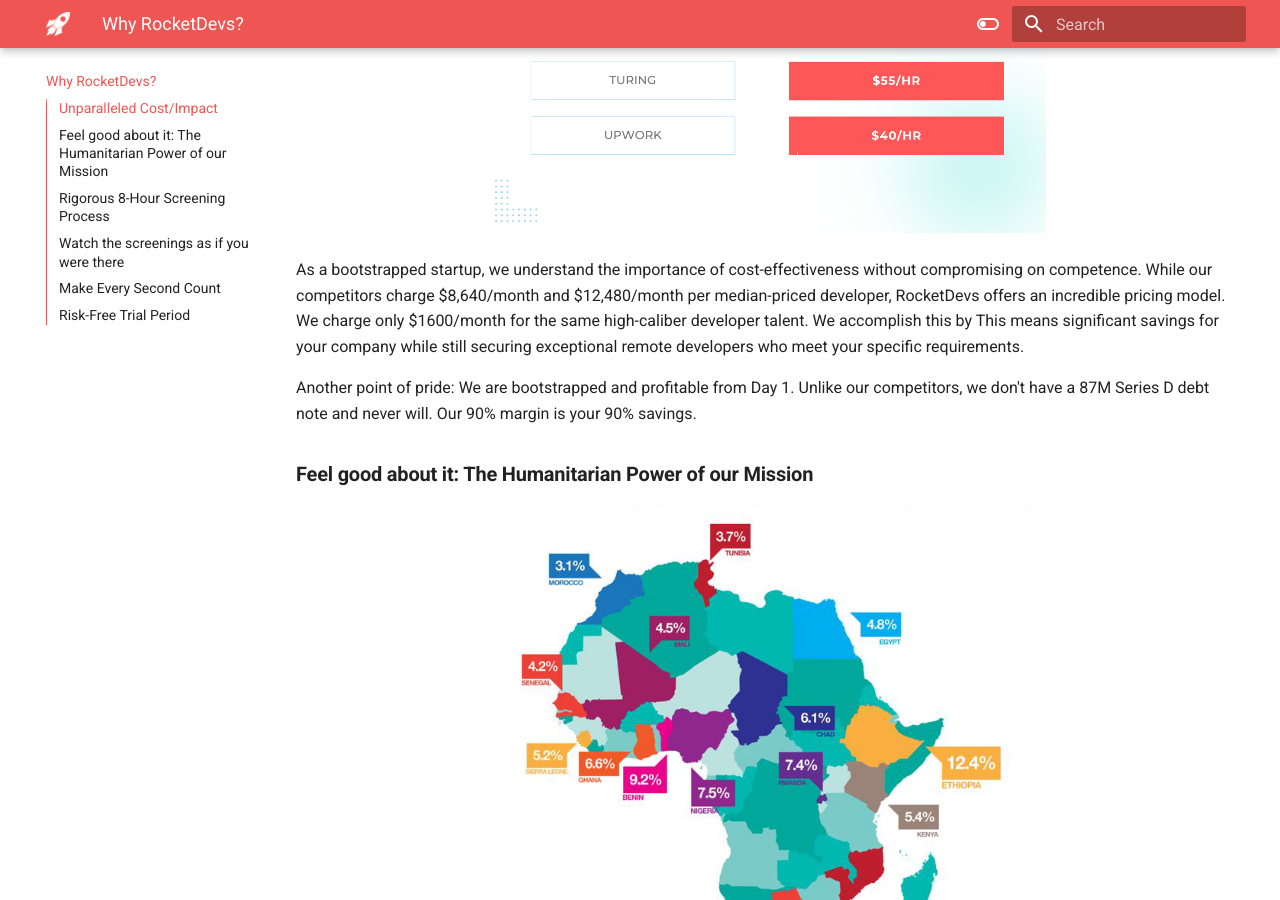
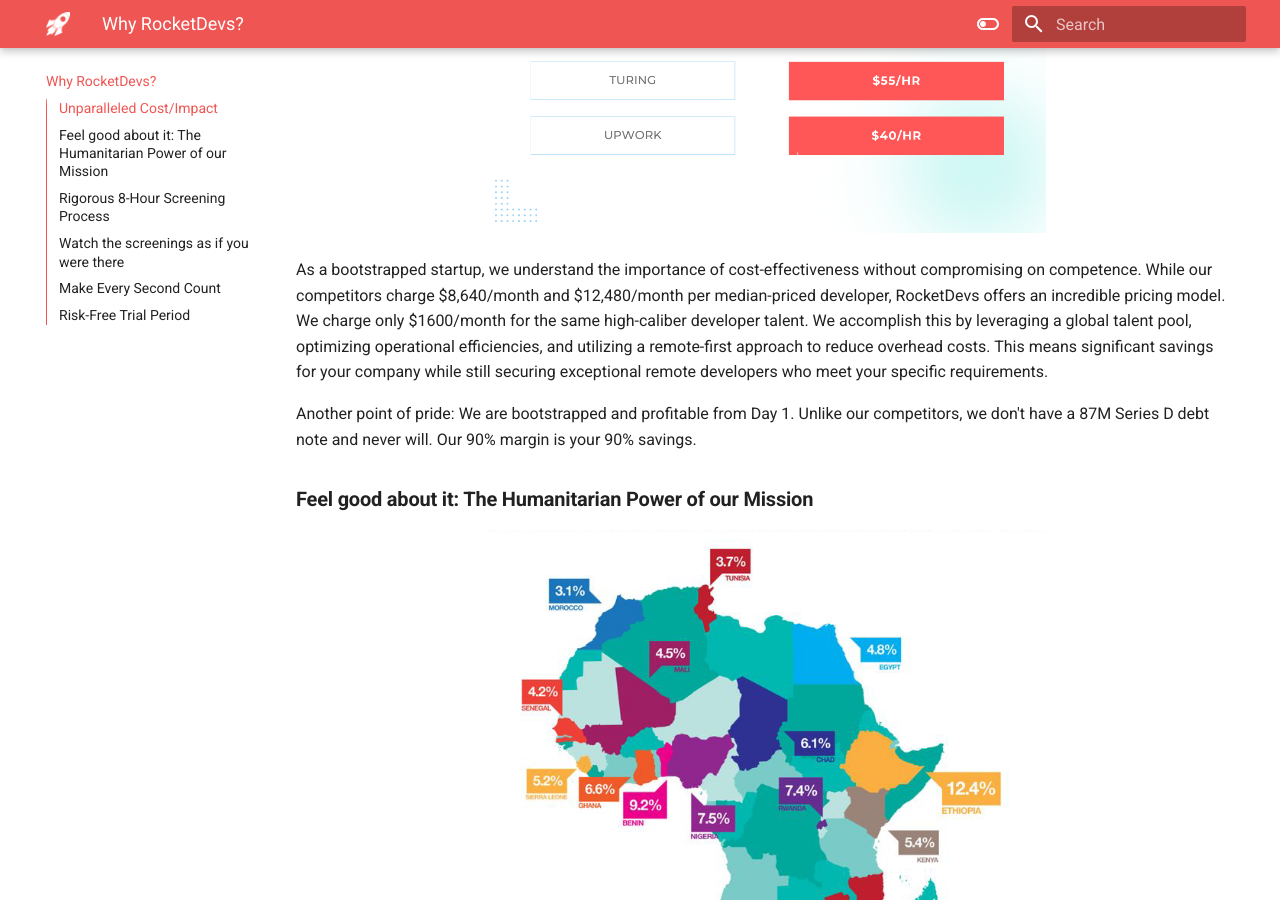
Before and after one commit to TheLastSultan/RocketDevsDocs, an MkDocs documentation site: the page built from docs/index.md, in a window 1280 px wide and 900 px high, scrolled down 571 px. Built offline with MkDocs 1.6.1 and Material for MkDocs 9.7.7, drawn with Linux system fonts in a browser that asks for light colours.

Commit message:
feat: fix typo in index

```diff
--- a/docs/index.md
+++ b/docs/index.md
@@ -8,7 +8,7 @@
 <img src="./assets/pricing_table.png" alt="Pricing table" style="width:60%">
 </div>
 
-As a bootstrapped startup, we understand the importance of cost-effectiveness without compromising on competence. While our competitors charge $8,640/month and $12,480/month per median-priced developer, RocketDevs offers an incredible pricing model. We charge only $1600/month for the same high-caliber developer talent. We accomplish this by This means significant savings for your company while still securing exceptional remote developers who meet your specific requirements.
+As a bootstrapped startup, we understand the importance of cost-effectiveness without compromising on competence. While our competitors charge $8,640/month and $12,480/month per median-priced developer, RocketDevs offers an incredible pricing model. We charge only $1600/month for the same high-caliber developer talent. We accomplish this by leveraging a global talent pool, optimizing operational efficiencies, and utilizing a remote-first approach to reduce overhead costs. This means significant savings for your company while still securing exceptional remote developers who meet your specific requirements.
 
 Another point of pride: We are bootstrapped and profitable from Day 1. Unlike our competitors, we don't have a 87M Series D debt note and never will. Our 90% margin is your 90% savings.
 
```
